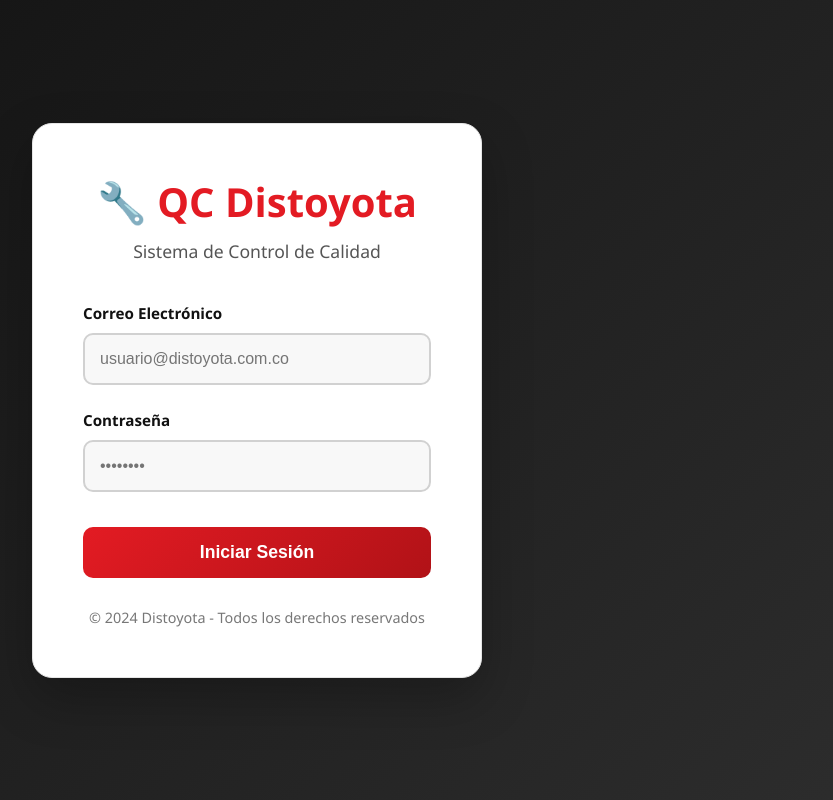
After one commit to Distoyota/app-QC, a Flask app: page /login in a window 1280 px wide. The commit adds this page. Shown: the whole page, without its empty margins (383-1216 px from the left). Run offline with Flask 3, Linux system fonts and the light colour scheme.

Commit message:
autenticacion OK

```diff
--- a/app.py
+++ b/app.py
@@ -1,24 +1,18 @@
-from flask import Flask, render_template, request, jsonify
+from flask import Flask, render_template, request, jsonify, session, redirect, url_for
 from supabase import create_client, Client
 import os
 from datetime import datetime
+from functools import wraps
 
 app = Flask(__name__)
+app.secret_key =  os.getenv("SUPABASE_SERVISE_ROLE_ENTORNO")
 
 # ========================================
 # CONFIGURACIÓN DE SUPABASE
 # ========================================
 # Reemplaza estos valores con tus credenciales reales de Supabase
-
-# Opción 1: Usando la URL del proyecto (RECOMENDADO)
-SUPABASE_URL = "https://oonzxoergmpguhvvfgis.supabase.co"
-SUPABASE_KEY = "eyJhbGciOiJIUzI1NiIsInR5cCI6IkpXVCJ9.eyJpc3MiOiJzdXBhYmFzZSIsInJlZiI6Im9vbnp4b2VyZ21wZ3VodnZmZ2lzIiwicm9sZSI6ImFub24iLCJpYXQiOjE3NjQ1OTA5ODEsImV4cCI6MjA4MDE2Njk4MX0.B7gWkGirbTqbigAJAl4xAPUzy-8B1drr4pS70gGtsuE"  # Esta es la clave "anon" o "public" que encuentras en Settings > API
-
-# Para encontrar tu SUPABASE_KEY:
-# 1. Ve a tu proyecto en Supabase
-# 2. Click en Settings (⚙️) en el menú lateral
-# 3. Click en API
-# 4. Copia la clave "anon" "public" (NO uses la service_role key)
+SUPABASE_URL = os.getenv("SUPABASE_URL_ENTORNO")
+SUPABASE_KEY = os.getenv("SUPABASE_KEY_ENTORNO")
 
 supabase: Client = create_client(SUPABASE_URL, SUPABASE_KEY)
 
@@ -43,20 +37,79 @@
 ]
 
 # ========================================
-# RUTAS
+# DECORADOR DE AUTENTICACIÓN
+# ========================================
+def login_required(f):
+    @wraps(f)
+    def decorated_function(*args, **kwargs):
+        if 'user' not in session:
+            return redirect(url_for('login'))
+        return f(*args, **kwargs)
+    return decorated_function
+
+# ========================================
+# RUTAS DE AUTENTICACIÓN
+# ========================================
+@app.route('/login', methods=['GET', 'POST'])
+def login():
+    if request.method == 'POST':
+        data = request.json
+        email = data.get('email')
+        password = data.get('password')
+
+        try:
+            # Autenticar con Supabase
+            response = supabase.auth.sign_in_with_password({
+                "email": email,
+                "password": password
+            })
+
+            # Guardar información del usuario en la sesión
+            session['user'] = {
+                'id': response.user.id,
+                'email': response.user.email,
+                'access_token': response.session.access_token
+            }
+
+            return jsonify({'success': True, 'message': 'Login exitoso'})
+        except Exception as e:
+            return jsonify({'success': False, 'error': str(e)}), 401
+
+    # Si el usuario ya está logueado, redirigir al inicio
+    if 'user' in session:
+        return redirect(url_for('index'))
+
+    return render_template('login.html')
+
+@app.route('/logout')
+def logout():
+    try:
+        if 'user' in session:
+            # Cerrar sesión en Supabase
+            supabase.auth.sign_out()
+        session.clear()
+    except:
+        pass
+    return redirect(url_for('login'))
+
+# ========================================
+# RUTAS PROTEGIDAS
 # ========================================
 @app.route('/')
+@login_required
 def index():
     return render_template('index.html', forms=FORMS_CONFIG)
 
 @app.route('/form/<int:form_id>')
+@login_required
 def form_page(form_id):
     form = next((f for f in FORMS_CONFIG if f['id'] == form_id), None)
     if not form:
         return "Formulario no encontrado", 404
-    return render_template('form.html', form=form)  # ← Aquí pasas 'form'
+    return render_template('form.html', form=form)
 
 @app.route('/api/save_form', methods=['POST'])
+@login_required
 def save_form():
     try:
         data = request.json
@@ -67,18 +120,20 @@
         if not form:
             return jsonify({'error': 'Formulario no encontrado'}), 404
 
-        # Agregar timestamp
+        # Agregar timestamp y usuario
         form_data['created_at'] = datetime.now().isoformat()
+        form_data['user_email'] = session['user']['email']
 
         # Guardar en Supabase
         result = supabase.table(form['table']).insert(form_data).execute()
 
         return jsonify({'success': True, 'data': result.data})
     except Exception as e:
-        print(f"Error al guardar: {str(e)}")  # Para debug
+        print(f"Error al guardar: {str(e)}")
         return jsonify({'error': str(e)}), 500
 
 @app.route('/api/get_records/<table_name>')
+@login_required
 def get_records(table_name):
     try:
         # Buscar por placa u orden
@@ -95,10 +150,11 @@
         result = query.execute()
         return jsonify({'success': True, 'data': result.data})
     except Exception as e:
-        print(f"Error al obtener registros: {str(e)}")  # Para debug
+        print(f"Error al obtener registros: {str(e)}")
         return jsonify({'error': str(e)}), 500
 
 @app.route('/api/search')
+@login_required
 def search():
     try:
         placa = request.args.get('placa')
@@ -121,7 +177,7 @@
 
         return jsonify({'success': True, 'data': results})
     except Exception as e:
-        print(f"Error en búsqueda: {str(e)}")  # Para debug
+        print(f"Error en búsqueda: {str(e)}")
         return jsonify({'error': str(e)}), 500
 
 @app.route('/api/test_connection')
--- /dev/null
+++ b/templates/login.html
@@ -0,0 +1,237 @@
+<!DOCTYPE html>
+<html lang="es">
+<head>
+    <meta charset="UTF-8">
+    <meta name="viewport" content="width=device-width, initial-scale=1.0">
+    <title>Login - Sistema QC Distoyota</title>
+    <style>
+        * {
+            margin: 0;
+            padding: 0;
+            box-sizing: border-box;
+        }
+
+        body {
+            font-family: 'Segoe UI', Tahoma, Geneva, Verdana, sans-serif;
+            background: linear-gradient(135deg, #111111 0%, #2d2d2d 100%);
+            min-height: 100vh;
+            display: flex;
+            align-items: center;
+            justify-content: center;
+            padding: 20px;
+        }
+
+        .login-container {
+            background: #ffffff;
+            border-radius: 20px;
+            padding: 50px;
+            box-shadow: 0 20px 50px rgba(0,0,0,0.25);
+            max-width: 450px;
+            width: 100%;
+            border: 1px solid #e5e5e5;
+        }
+
+        .logo {
+            text-align: center;
+            margin-bottom: 40px;
+        }
+
+        .logo h1 {
+            color: #e31b23;
+            font-size: 2.5em;
+            font-weight: 700;
+            margin-bottom: 10px;
+        }
+
+        .logo p {
+            color: #555555;
+            font-size: 1.1em;
+        }
+
+        .form-group {
+            margin-bottom: 25px;
+        }
+
+        .form-group label {
+            display: block;
+            color: #111111;
+            font-weight: 600;
+            margin-bottom: 10px;
+            font-size: 0.95em;
+        }
+
+        .form-group input {
+            width: 100%;
+            padding: 15px;
+            border: 2px solid #d1d1d1;
+            border-radius: 10px;
+            font-size: 1em;
+            transition: all 0.3s ease;
+            background: #f8f8f8;
+        }
+
+        .form-group input:focus {
+            outline: none;
+            border-color: #e31b23;
+            background: #ffffff;
+            box-shadow: 0 0 0 3px rgba(227, 27, 35, 0.1);
+        }
+
+        .btn-login {
+            width: 100%;
+            padding: 15px;
+            background: linear-gradient(135deg, #e31b23 0%, #b11217 100%);
+            color: white;
+            border: none;
+            border-radius: 10px;
+            font-size: 1.1em;
+            font-weight: 700;
+            cursor: pointer;
+            transition: all 0.3s ease;
+            margin-top: 10px;
+        }
+
+        .btn-login:hover {
+            transform: translateY(-2px);
+            box-shadow: 0 10px 25px rgba(227, 27, 35, 0.4);
+        }
+
+        .btn-login:active {
+            transform: translateY(0);
+        }
+
+        .error-message {
+            background: #fee;
+            color: #c33;
+            padding: 15px;
+            border-radius: 10px;
+            margin-bottom: 20px;
+            border-left: 4px solid #c33;
+            display: none;
+        }
+
+        .success-message {
+            background: #efe;
+            color: #3c3;
+            padding: 15px;
+            border-radius: 10px;
+            margin-bottom: 20px;
+            border-left: 4px solid #3c3;
+            display: none;
+        }
+
+        .footer {
+            text-align: center;
+            margin-top: 30px;
+            color: #777777;
+            font-size: 0.9em;
+        }
+
+        @media (max-width: 480px) {
+            .login-container {
+                padding: 30px;
+            }
+
+            .logo h1 {
+                font-size: 2em;
+            }
+        }
+    </style>
+</head>
+<body>
+    <div class="login-container">
+        <div class="logo">
+            <h1>🔧 QC Distoyota</h1>
+            <p>Sistema de Control de Calidad</p>
+        </div>
+
+        <div id="errorMessage" class="error-message"></div>
+        <div id="successMessage" class="success-message"></div>
+
+        <form id="loginForm">
+            <div class="form-group">
+                <label for="email">Correo Electrónico</label>
+                <input
+                    type="email"
+                    id="email"
+                    name="email"
+                    placeholder="usuario@distoyota.com.co"
+                    required
+                    autocomplete="email"
+                >
+            </div>
+
+            <div class="form-group">
+                <label for="password">Contraseña</label>
+                <input
+                    type="password"
+                    id="password"
+                    name="password"
+                    placeholder="••••••••"
+                    required
+                    autocomplete="current-password"
+                >
+            </div>
+
+            <button type="submit" class="btn-login">Iniciar Sesión</button>
+        </form>
+
+        <div class="footer">
+            <p>© 2024 Distoyota - Todos los derechos reservados</p>
+        </div>
+    </div>
+
+    <script>
+        const loginForm = document.getElementById('loginForm');
+        const errorMessage = document.getElementById('errorMessage');
+        const successMessage = document.getElementById('successMessage');
+
+        loginForm.addEventListener('submit', async (e) => {
+            e.preventDefault();
+
+            const email = document.getElementById('email').value;
+            const password = document.getElementById('password').value;
+
+            // Ocultar mensajes previos
+            errorMessage.style.display = 'none';
+            successMessage.style.display = 'none';
+
+            // Deshabilitar botón durante el proceso
+            const submitBtn = loginForm.querySelector('button[type="submit"]');
+            submitBtn.disabled = true;
+            submitBtn.textContent = 'Ingresando...';
+
+            try {
+                const response = await fetch('/login', {
+                    method: 'POST',
+                    headers: {
+                        'Content-Type': 'application/json'
+                    },
+                    body: JSON.stringify({ email, password })
+                });
+
+                const result = await response.json();
+
+                if (result.success) {
+                    successMessage.textContent = '✓ Login exitoso. Redirigiendo...';
+                    successMessage.style.display = 'block';
+
+                    setTimeout(() => {
+                        window.location.href = '/';
+                    }, 1000);
+                } else {
+                    errorMessage.textContent = '✗ ' + (result.error || 'Credenciales incorrectas');
+                    errorMessage.style.display = 'block';
+                    submitBtn.disabled = false;
+                    submitBtn.textContent = 'Iniciar Sesión';
+                }
+            } catch (error) {
+                errorMessage.textContent = '✗ Error de conexión. Intente nuevamente.';
+                errorMessage.style.display = 'block';
+                submitBtn.disabled = false;
+                submitBtn.textContent = 'Iniciar Sesión';
+            }
+        });
+    </script>
+</body>
+</html>
```
Also changed, not shown: crear_usuarios.py (added, +81 -0 lines), templates/index.html (+25 -2 lines).
